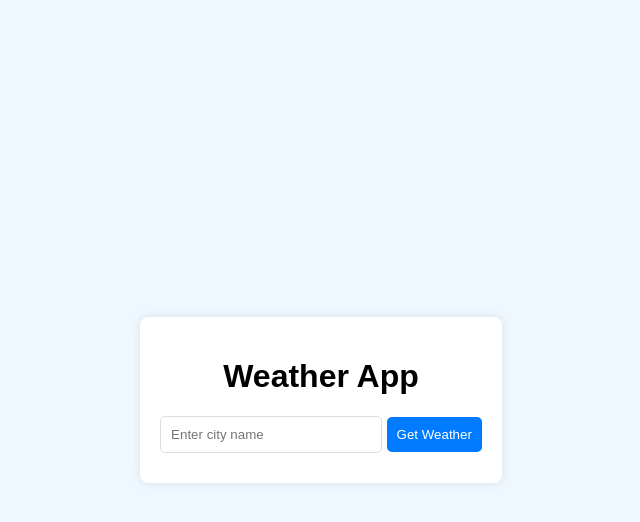
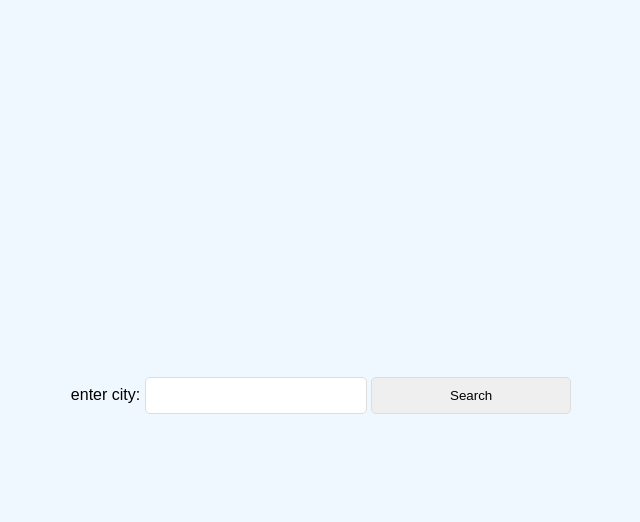
Before and after one commit to Apurv48/Weather-App, a Flask app: page / in a window 1280 px wide. Shown: the top 522 px of the page, without its empty margins (319-959 px from the left). Run offline with Flask 3, Linux system fonts and the light colour scheme.

Commit message:
Update index.html

```diff
--- a/templates/index.html
+++ b/templates/index.html
@@ -45,11 +45,11 @@
     </style>
 </head>
 <body>
-    <div class="weather-app">
+    <div class="form">
        <form action="/weatherapp",method="POST">
-            <h1>Weather App</h1>
-        <input type="text" id="city" placeholder="Enter city name">
-        <button type="Submit">Get Weather</button>
+               <label for='city'>enter city: <label>
+                <input type="text" name="city" id="city">
+        <input type="submit" value="Search">
       </form>
     </div>
 
```
